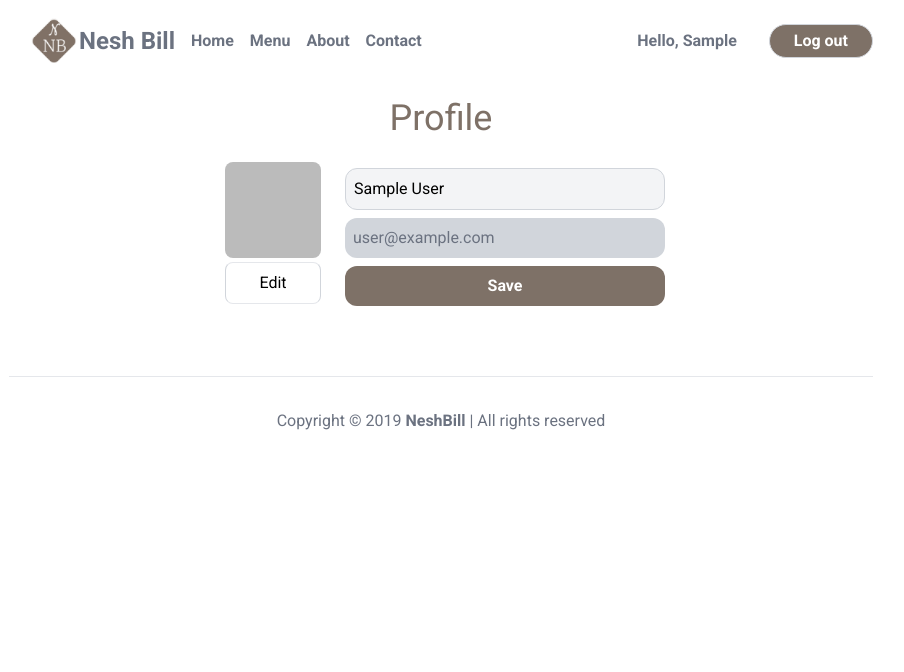
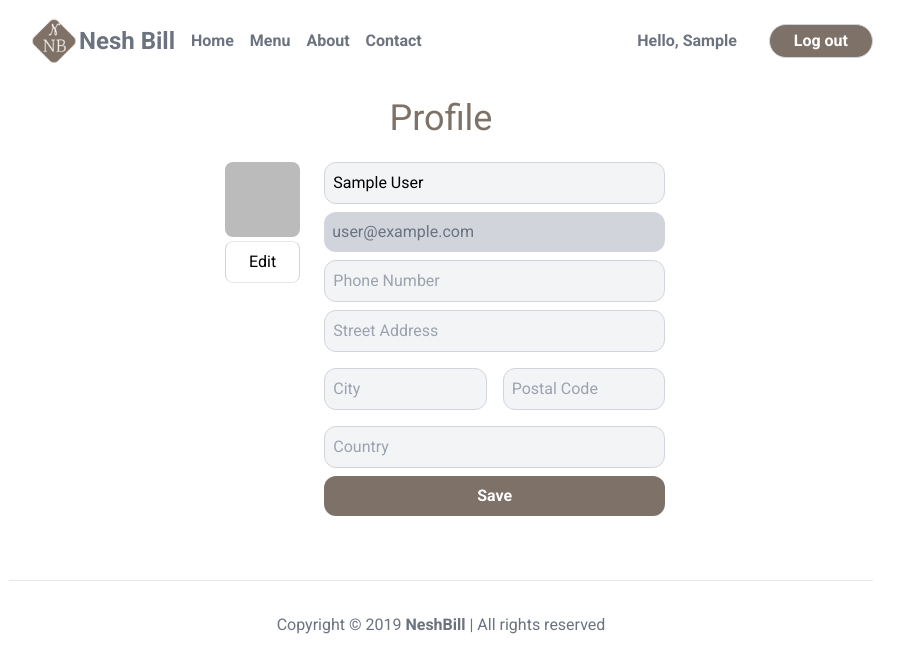
Before and after one commit to mnajwananhar/neshbill, a Next.js app: page /profile in a window 1280 px wide. Shown: the top 672 px of the page, without its empty margins (199-1103 px from the left). Built offline with nearby package versions, Linux system fonts and the light colour scheme; no server answers; sample sign-in values are in the browser's storage.

Commit message:
menambahkan fitur toast, input address

```diff
--- a/package.json
+++ b/package.json
@@ -18,6 +18,7 @@
     "next-auth": "^4.24.5",
     "react": "^18",
     "react-dom": "^18",
+    "react-hot-toast": "^2.4.1",
     "react-router-dom": "^6.21.3"
   },
   "devDependencies": {
--- a/src/app/api/profile/route.jsx
+++ b/src/app/api/profile/route.jsx
@@ -16,9 +16,13 @@
   if ("image" in data) {
     update.image = data.image;
   }
+  if ("city" in data) {
+    update.image = data.image;
+  }
+
   if (Object.keys(update).length > 0) {
     //update user name
-    await User.updateOne({ email }, update);
+    await User.updateOne({ email }, data);
   }
 
   return Response.json(true);
--- a/src/app/globals.css
+++ b/src/app/globals.css
@@ -9,6 +9,7 @@
 
 input[type="email"],
 input[type="password"],
+input[type="tel"],
 input[type="text"] {
   @apply block w-full my-2 rounded-xl;
   @apply block border p-2 border-gray-300 bg-gray-100;
@@ -16,6 +17,7 @@
 
 input[type="email"]:disabled,
 input[type="password"]:disabled,
+input[type="tel"]:disabled,
 input[type="text"]:disabled {
   @apply bg-gray-300 border-0 cursor-not-allowed text-gray-500;
 }
--- a/src/app/layout.js
+++ b/src/app/layout.js
@@ -2,6 +2,7 @@
 import "./globals.css";
 import Header from "../components/layout/Header";
 import { AppProvider } from "@/components/AppContext";
+import { Toaster } from "react-hot-toast";
 
 const roboto = Roboto({ subsets: ["latin"], weight: ["400", "500", "700"] });
 
@@ -16,6 +17,7 @@
       <body className={roboto.className}>
         <main className="max-w-4xl mx-auto p-4">
           <AppProvider>
+            <Toaster />
             <Header />
             {children}
             <footer className="border-t p-8 text-center text-gray-500 mt-16">
--- a/src/app/profile/page.jsx
+++ b/src/app/profile/page.jsx
@@ -1,16 +1,22 @@
 "use client";
+import { rejects } from "assert";
 import { useSession } from "next-auth/react";
 import Image from "next/image";
 import { redirect } from "next/navigation";
+import { resolve } from "path";
 import { useEffect, useState } from "react";
+import toast from "react-hot-toast";
 
 export default function ProfilePage() {
   const session = useSession();
   console.log(session);
   const [userName, setUserName] = useState("");
-  const [saved, setSaved] = useState(false);
-  const [isSaving, setIsSaving] = useState(false);
   const [image, setImage] = useState("");
+  const [phone, setPhone] = useState("");
+  const [streetAddress, setStreetAddress] = useState("");
+  const [postalCode, setPostalCode] = useState("");
+  const [city, setCity] = useState("");
+  const [country, setCountry] = useState("");
   const { status } = session;
 
   useEffect(() => {
@@ -21,19 +27,31 @@
   }, [session, status]);
   async function handleProfileInfoUpdate(e) {
     e.preventDefault();
-    setSaved(false);
-    setIsSaving(true);
-    const response = await fetch("/api/profile", {
-      method: "PUT",
-      headers: {
-        "Content-Type": "application/json",
-      },
-      body: JSON.stringify({ name: userName, image }),
+
+    const savingPromise = new Promise(async (resolve, reject) => {
+      const response = await fetch("/api/profile", {
+        method: "PUT",
+        headers: {
+          "Content-Type": "application/json",
+        },
+        body: JSON.stringify({
+          name: userName,
+          image,
+          streetAddress,
+          phone,
+          postalCode,
+          city,
+          country,
+        }),
+      });
+      if (response.ok) resolve();
+      else reject();
     });
-    setIsSaving(false);
-    if (response.ok) {
-      setSaved(true);
-    }
+    await toast.promise(savingPromise, {
+      loading: "Saving...",
+      success: "Profile Saved!",
+      error: "Error !",
+    });
   }
 
   async function handleFileChange(e) {
@@ -41,12 +59,24 @@
     if (files.length === 1) {
       const data = new FormData();
       data.set("file", files[0]);
-      const response = await fetch("/api/upload", {
+
+      const uploadPromise = fetch("/api/upload", {
         method: "POST",
         body: data,
+      }).then((response) => {
+        if (response.ok) {
+          return response.json().then((link) => {
+            setImage(link);
+          });
+        }
+        throw new Error("Something went wrong");
       });
-      const link = await response.json();
-      setImage(link);
+
+      await toast.promise(uploadPromise, {
+        loading: "Uploading...",
+        success: "Upload Complete!",
+        error: "Upload Error !",
+      });
     }
   }
 
@@ -62,17 +92,7 @@
       <h1 className="text-center text-primary text-4xl mb-4 ">Profile</h1>
 
       <div className="max-w-md mx-auto">
-        {saved && (
-          <h2 className="text-center bg-green-200 p-4 border border-green-300 rounded-lg ">
-            Profile saved!
-          </h2>
-        )}
-        {isSaving && (
-          <h2 className="text-center bg-blue-200 p-4 border border-blue-300 rounded-lg ">
-            Saving...
-          </h2>
-        )}
-        <div className="flex gap-4 items-center">
+        <div className="flex gap-4 ">
           <div>
             <div className="p-2 rounded-lg relative  max-w-[120px]">
               {image && (
@@ -110,6 +130,38 @@
               value={session.data?.user?.email}
               disabled={true}
             />
+            <input
+              type="tel"
+              placeholder="Phone Number"
+              value={phone}
+              onChange={(e) => setPhone(e.target.value)}
+            />
+            <input
+              type="text"
+              placeholder="Street Address"
+              value={streetAddress}
+              onChange={(e) => setStreetAddress(e.target.value)}
+            />
+            <div className="flex gap-4">
+              <input
+                type="text"
+                placeholder="City"
+                value={city}
+                onChange={(e) => setCity(e.target.value)}
+              />
+              <input
+                type="text"
+                placeholder="Postal Code"
+                value={postalCode}
+                onChange={(e) => setPostalCode(e.target.value)}
+              />
+            </div>
+            <input
+              type="text"
+              placeholder="Country"
+              value={country}
+              onChange={(e) => setCountry(e.target.value)}
+            />
             <button type="submit">Save</button>
           </form>
         </div>
--- /dev/null
+++ b/src/components/layout/InfoBox.jsx
@@ -0,0 +1,7 @@
+export default function InfoBox({ children }) {
+  return (
+    <div className="text-center bg-green-200 p-4 border border-green-300 rounded-lg ">
+      {children}
+    </div>
+  );
+}
--- /dev/null
+++ b/src/components/layout/SuccessBox.jsx
@@ -0,0 +1,7 @@
+export default function SuccessBox({ children }) {
+  return (
+    <div className="text-center bg-green-200 p-4 border border-green-300 rounded-lg ">
+      {children}
+    </div>
+  );
+}
--- a/src/models/User.js
+++ b/src/models/User.js
@@ -6,6 +6,11 @@
     email: { type: String, required: true, unique: true },
     password: { type: String },
     image: { type: String },
+    phone: { type: String },
+    streetAddress: { type: String },
+    postalCode: { type: String },
+    city: { type: String },
+    country: { type: String },
   },
   { timestamps: true }
 );
```
Also changed, not shown: 1 other file (tests, documents, lock files or other folders).
